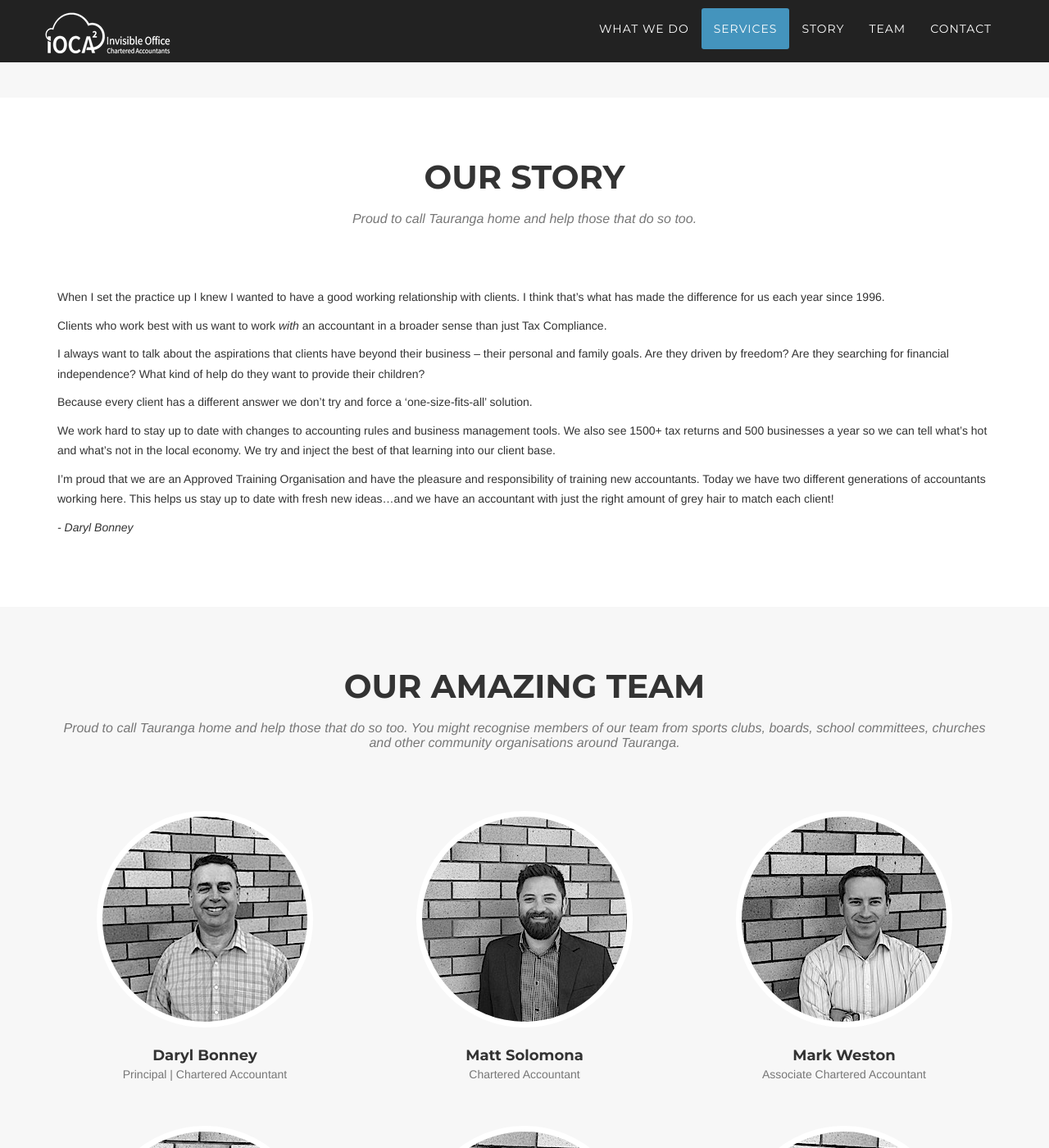
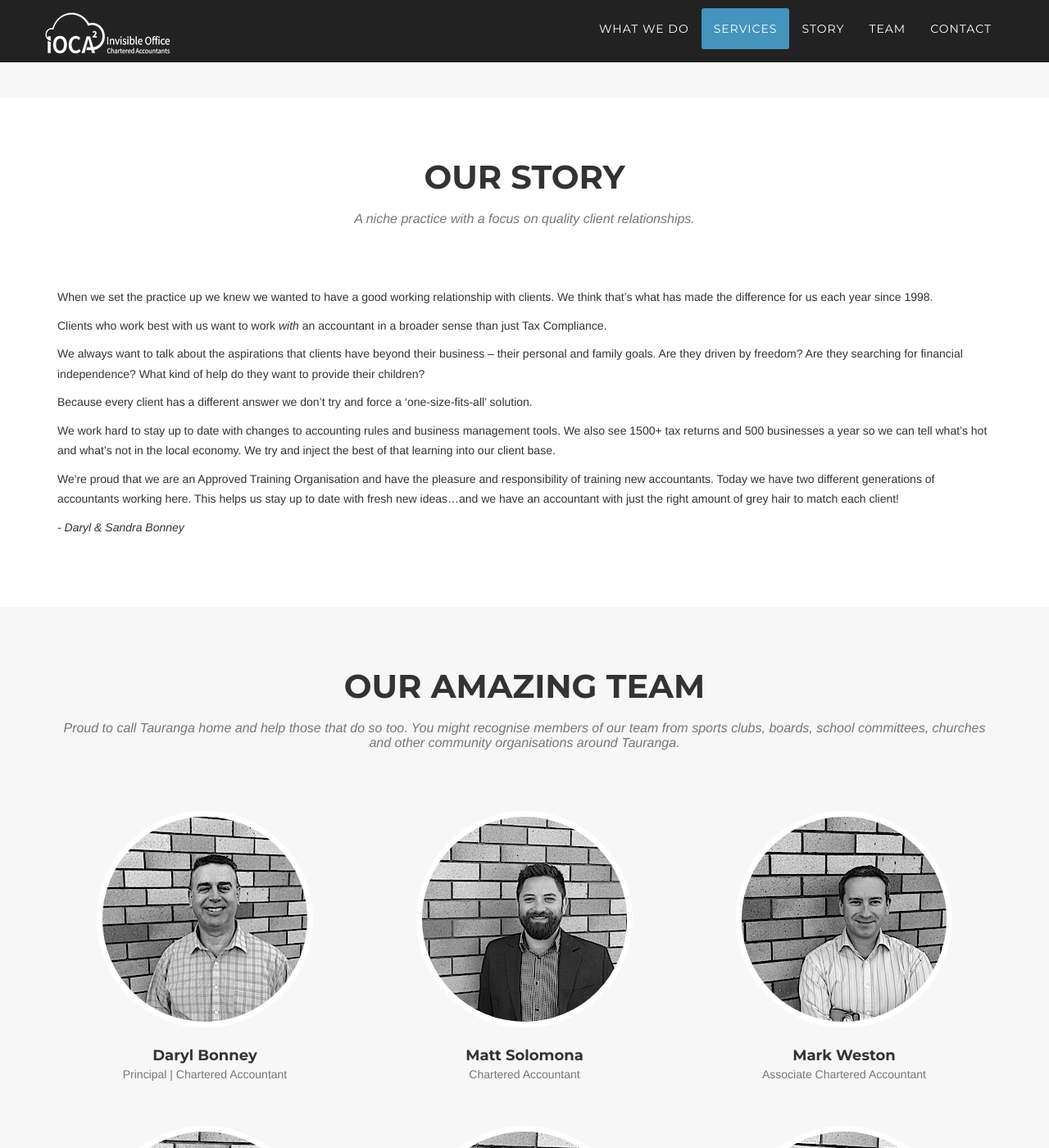
Before and after one commit to Bonneykins/IOCA-website-3, a Jekyll site: the page built from index.html, in a window 1280 px wide and 1400 px high, scrolled down 4230 px. Shown: the whole window at 82% size. Built offline with Jekyll 4.4.1, drawn with Linux system fonts in a browser that asks for light colours; nearby versions of some CDN libraries; some web fonts are replaced; some of the changed text lies outside the part shown.

Commit message:
I's to We's in story. Contact section now blue rather than map bg

```diff
--- a/css/agency.css
+++ b/css/agency.css
@@ -661,8 +661,8 @@
 }
 
 section#contact {
-    background-color: #222;
-    background-image: url(../img/map-image.png);
+    background-color: #68abcf;
+    /* background-image: url(../img/map.png); */
     background-position: center;
     background-repeat: no-repeat;
 }
@@ -883,7 +883,8 @@
 }
 
 .contact-text{
-   color: #fff
+   color: #fff;
+   text-transform: none;
 }
 
 .modal-body-text-left {
@@ -894,3 +895,7 @@
   color: #4494bd;
   text-transform: none
 }
+
+.text-muted-contact {
+  color: #fff;
+}
--- a/index.html
+++ b/index.html
@@ -111,18 +111,18 @@
             <div class="row">
                 <div class="col-lg-12 text-center">
                     <h2 class="section-heading editable">Our Story</h2>
-                    <h3 class="section-subheading text-muted editable">Proud to call Tauranga home and help those that do so too.</h3>
+                    <h3 class="section-subheading text-muted editable">A niche practice with a focus on quality client relationships.</h3>
                 </div>
             </div>
             <div class="row">
                 <div class="col-lg-12">
-                  <p class="editable">When I set the practice up I knew I wanted to have a good working relationship with clients. I think that’s what has made the difference for us each year since 1996.</p>
+                  <p class="editable">When we set the practice up we knew we wanted to have a good working relationship with clients. We think that’s what has made the difference for us each year since 1998.</p>
                   <p class="editable">Clients who work best with us want to work <i>with</i> an accountant in a broader sense than just Tax Compliance. </p>
-                  <p class="editable">I always want to talk about the aspirations that clients have beyond their business – their personal and family goals. Are they driven by freedom? Are they searching for financial independence? What kind of help do they want to provide their children?</p>
+                  <p class="editable">We always want to talk about the aspirations that clients have beyond their business – their personal and family goals. Are they driven by freedom? Are they searching for financial independence? What kind of help do they want to provide their children?</p>
                   <p class="editable">Because every client has a different answer we don’t try and force a ‘one-size-fits-all’ solution.</p>
                   <p class="editable">We work hard to stay up to date with changes to accounting rules and business management tools. We also see 1500+ tax returns and 500 businesses a year so we can tell what’s hot and what’s not in the local economy. We try and inject the best of that learning into our client base.</p>
-                  <p class="editable">I’m proud that we are an Approved Training Organisation and have the pleasure and responsibility of training new accountants. Today we have two different generations of accountants working here. This helps us stay up to date with fresh new ideas…and we have an accountant with just the right amount of grey hair to match each client!</p>
-                  <p class="editable"> <i>- Daryl Bonney</i> <p>
+                  <p class="editable">We're proud that we are an Approved Training Organisation and have the pleasure and responsibility of training new accountants. Today we have two different generations of accountants working here. This helps us stay up to date with fresh new ideas…and we have an accountant with just the right amount of grey hair to match each client!</p>
+                  <p class="editable"><i>- Daryl & Sandra Bonney</i><p>
             <!-- Hiding timeline but not destroying it. SB 10/7.
                     <ul class="timeline">
                         <li>
@@ -252,19 +252,22 @@
             <div class="row">
                 <div class="col-lg-12 text-center">
                     <h2 class="section-heading">Contact Us</h2>
-                    <h3 class="section-subheading text-muted"> Message, ring or drop by to see us on First Ave. </h3>
+                    <h3 class="section-subheading text-muted-contact"> Message, ring or drop by to see us on First Ave. </h3>
                 </div>
             </div>
             <div class="row">
                 <div class="col-lg-12">
-                    <div class="col-md-6 col-md-push-6 contact-text">
-                        <h3 class="editable">The Invisible Office Company Ltd</h3>
-                        <h3 class="editable">15 First Avenue</h3>
-                        <h3 class="editable">Tauranga, 3110, New Zealand</h3>
-                        <h4 class="editable">P: +64 7 578 0489</h4>
-                        <h4 class="editable">F: +64 7 578 0490</h4>
-                        <h4 class="editable">E: info@invisibleoffice.co.nz</h4>
-                        <h4 class="editable">H: 9am to 5pm Mon - Fri</h4>
+                    <div class="col-md-6 col-md-push-6">
+                        <h3 class="editable contact-text">The Invisible Office Company Ltd</h3>
+                      </br>
+                        <h3 class="editable contact-text">15 First Avenue, Tauranga</h3>
+                      </br>
+                        <h4 class="editable contact-text">Hours: 9am to 5pm Mon - Fri</h4>
+                      </br>
+                        <h4 class="editable contact-text">Post: PO Box 15-069, Tauranga, NZ 3144</h3>
+                        <h4 class="editable contact-text">Phone: +64 7 578 0489</h4>
+                        <h4 class="editable contact-text">Fax: +64 7 578 0490</h4>
+                        <h4 class="editable contact-text">Email: info@invisibleoffice.co.nz</h4>
                     </div>
                     <div class="col-md-6 col-md-pull-6">
                         <form class="form" id="contactForm" action="//formspree.io/bonneysamuel@gmail.com" method="post">
```
